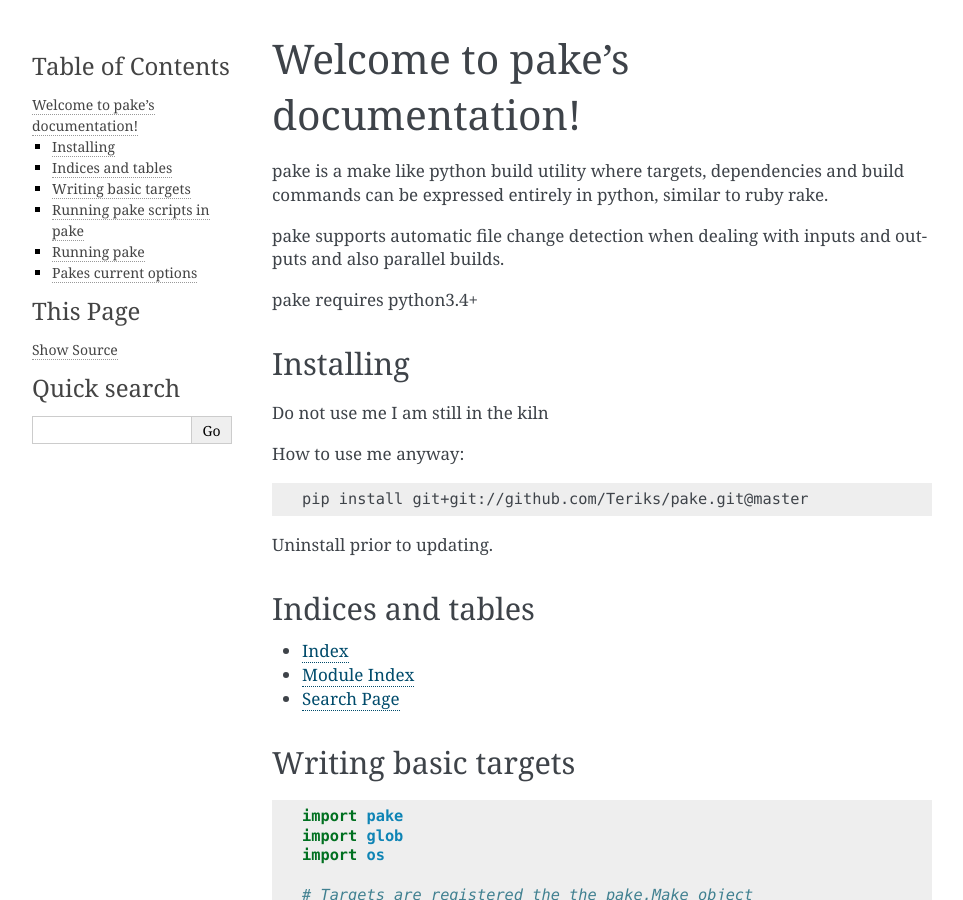
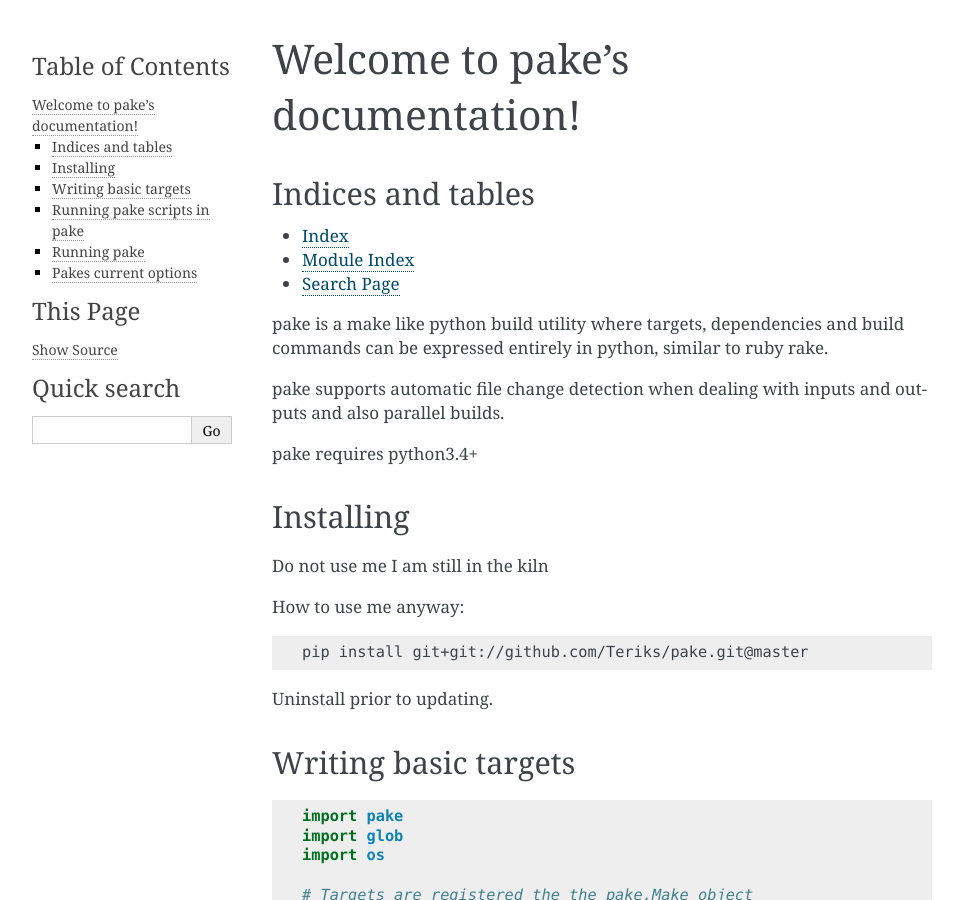
Before and after one commit to Teriks/pake, a Sphinx documentation site: the page built from docs/index.rst, in a window 1280 px wide and 900 px high. Shown: the whole window, without its empty margins (148-1111 px from the left). Built offline with Sphinx 7.4.7, drawn with Linux system fonts in a browser that asks for light colours; part of the change alters nothing that is shown.

```diff
--- a/docs/index.rst
+++ b/docs/index.rst
@@ -9,6 +9,13 @@
 
 Welcome to pake's documentation!
 ================================
+
+Indices and tables
+------------------
+
+* :ref:`genindex`
+* :ref:`modindex`
+* :ref:`search`
 
 pake is a make like python build utility where targets, dependencies and build commands
 can be expressed entirely in python, similar to ruby rake.
@@ -31,14 +38,6 @@ How to use me anyway:
     pip install git+git://github.com/Teriks/pake.git@master
 
 Uninstall prior to updating.
-
-
-Indices and tables
-------------------
-
-* :ref:`genindex`
-* :ref:`modindex`
-* :ref:`search`
 
 
 Writing basic targets
```
